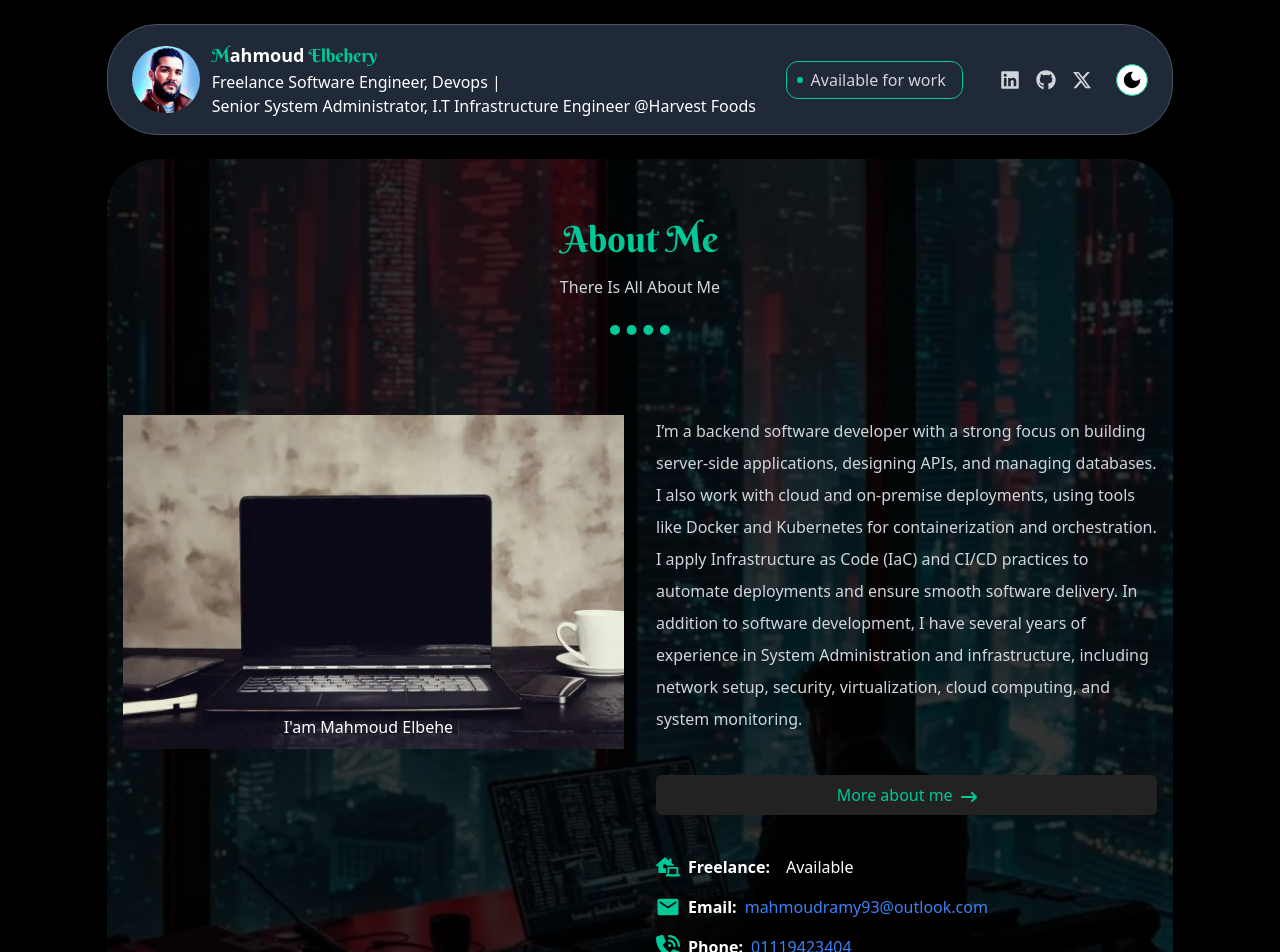
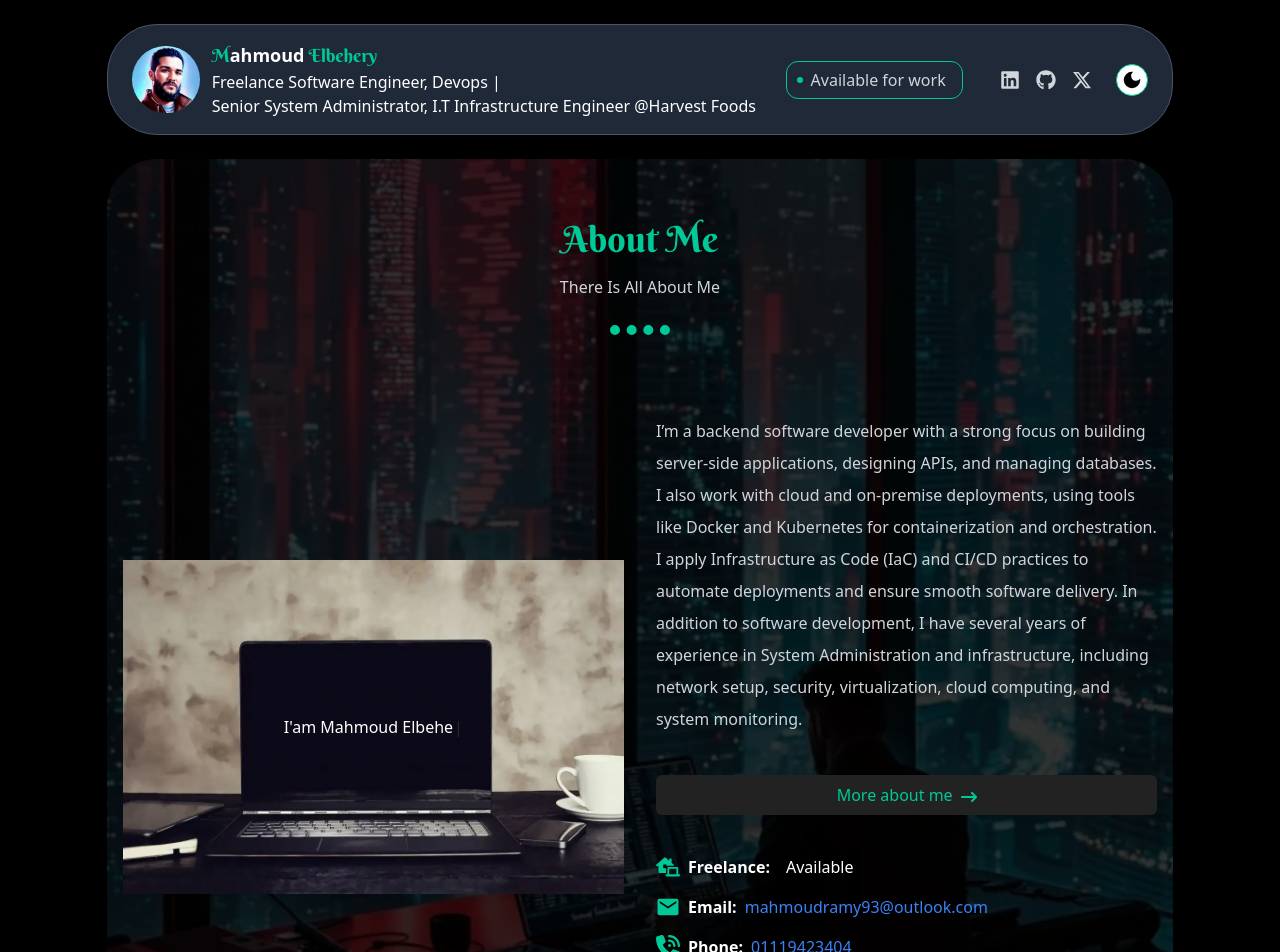
Before and after one commit to mahmoudramy93/portfolio, a Next.js app: page / in a window 1280 px wide. Shown: the top 952 px of the page. Built offline with nearby package versions, Linux system fonts and the light colour scheme.

Commit message:
style: :lipstick:

```diff
--- a/src/components/AboutMe.tsx
+++ b/src/components/AboutMe.tsx
@@ -13,8 +13,8 @@
       <div className="container mx-auto px-4">
         <CustomTitle title={"About Me"} description={"There Is All About Me"} />
 
-        <div className="flex flex-col xl:flex-row relative gap-8">
-          <div className="relative w-full xl:w-1/2 flex items-center xl:items-start justify-center ">
+        <div className=" relative gap-8 grid grid-cols-1 md:grid-cols-2">
+          <div className="relative flex items-center justify-center ">
             <Image
               src="/images/homePage_images/about.webp"
               alt="about"
@@ -28,7 +28,7 @@
             </div>
           </div>
 
-          <div className="w-full xl:w-1/2 flex flex-col gap-10">
+          <div className=" flex flex-col gap-10">
             <p className="text-gray-300 text-base leading-8">
               I’m a backend software developer with a strong focus on building
               server-side applications, designing APIs, and managing databases.
```
